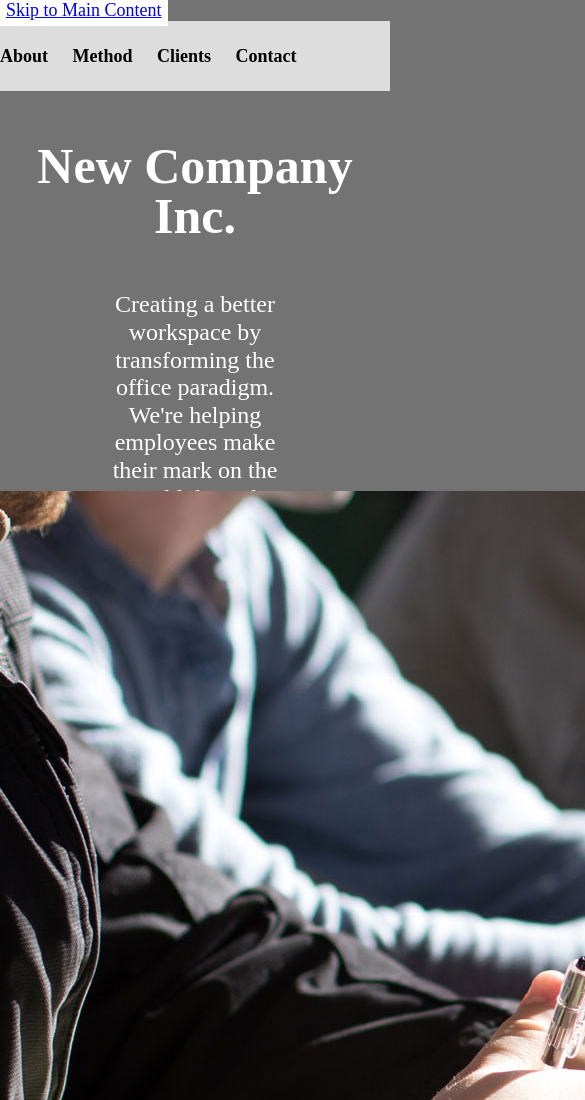
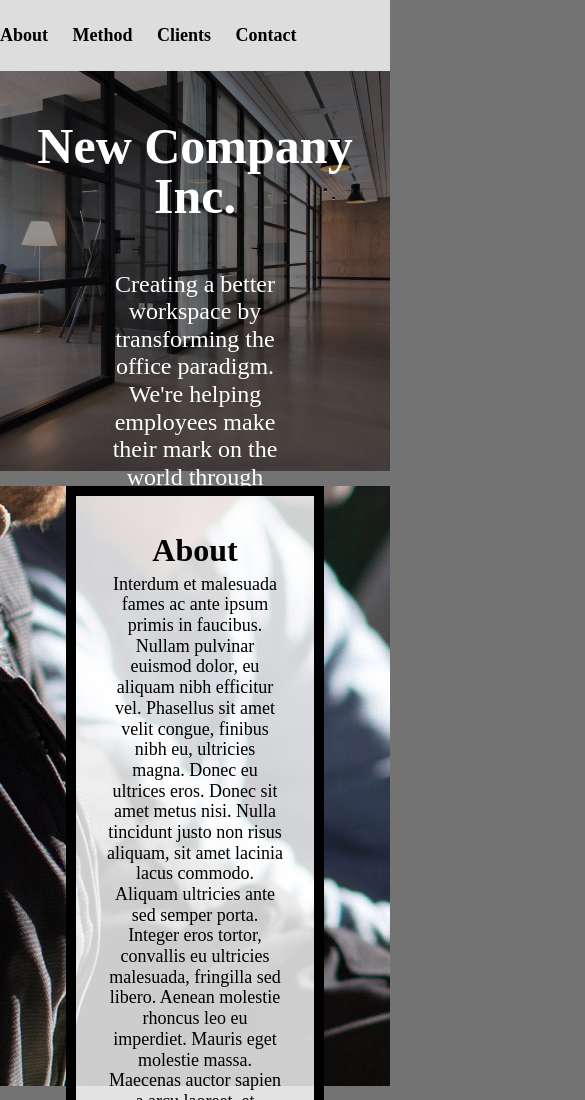
Before and after one commit to branbarh-umich/hw3_2025, a plain HTML site: page index.html in a window 390 px wide. Shown: the top 1100 px of the page, 585 px wide, since content can reach past the window. Drawn offline with Linux system fonts and the light colour scheme.

Commit message:
Implement mobile styles

```diff
--- a/css/style.css
+++ b/css/style.css
@@ -1,33 +1,105 @@
 /*Your Code Here*/
-/* PLEASE DO NOT REMOVE MY COMMENTS.  THEY HELP US HELP YOU DEBUG. */
+/* PLEASE DO NOT REMOVE MY COMMENTS. THEY HELP US HELP YOU DEBUG. */
+
+/* [DONE] Mobile (Default) View */
 
 /* Step 1: Write selector/rule property to add an underline when
 links in the navigation are in the hover or focus state.*/
+nav a:hover,
+nav a:focus {
+  text-decoration: underline;
+}
 
 /* Step 2a: Write selector/rule property to position the default position for the skip class element*/
+.skip a {
+  position: absolute;
+  top: -40px;
+}
 
 /* Step 2b: Write selector/rule property to position the skip class element when it is in focus*/
+.skip a:focus {
+  top: 20px;
+}
 
 /* Step 3: Write selector/rule property to style all elements when in focus*/
+*:focus {
+  border: 2px solid;
+}
 
 /* Step 4: Write selector/rule property to style the container */
+.container {
+  display: grid;
+  grid-template-columns: 1fr 5fr 1fr;
+  gap: 15px;
+}
 
 /* Step 5: Write selector/rule property to add the background image to the
-first div in the grid  and place it in the grid. */
+first div in the grid and place it in the grid. */
+.container div:first-child {
+  grid-column: 1 / -1;
+  background-image: url("../images/header.jpg");
+}
 
 /* Steps 6 and 7: Write the selector/rule properties to add place the next elements in the next
  four rows in the grid. */
-
 /*This will be a lot of rules.... but be strategic and combine seletors*/
+.about,
+.method,
+.clients,
+.contact {
+  grid-column: 2 / span 1;
+}
+.about-image,
+.method-image,
+.clients-image,
+.contact-image {
+  grid-column: 1 / -1;
+  max-height: 600px;
+  overflow: hidden;
+}
+.about,
+.about-image {
+  grid-row-start: 2;
+}
+.method,
+.method-image {
+  grid-row-start: 3;
+}
+.clients,
+.clients-image {
+  grid-row-start: 4;
+}
+.contact,
+.contact-image {
+  grid-row-start: 5;
+}
 
 /* Step 8: Write the selector/rule property to style the .text-block class. */
+.text-block {
+  align-self: center;
+  justify-self: center;
+  text-align: center;
+}
+
+/* [TODO] Desktop View */
 
 /* Add your media query here */
+@media only screen and (min-width: 800px) {
+  /* Step 9: Write the selector/rule property to style the nav element */
 
-/* Step 9: Write the selector/rule property to style the nav element */
+  /* [TODO] Move the navigation so that the nav is aligned to the other side of the window and has a padding of 30px on the top and bottom and 0 on the left and right. */
 
-/* Step 10: Write the selector/rule property to update the .container class */
+  /* Step 10: Write the selector/rule property to update the .container class */
 
-/* Steps 11 and 12: Update the grid-column property of the grid's children (where-needed)*/
+  /* [TODO] */
 
-/* Step 13:Write the selector/rule property to update the .text-block class */
+  /* Steps 11 and 12: Update the grid-column property of the grid's children (where-needed)*/
+
+  /* [TODO] */
+
+  /* Step 13:Write the selector/rule property to update the .text-block class */
+
+  /* [TODO] */
+}
+
+/* [TODO] accessibility validation*/
```
